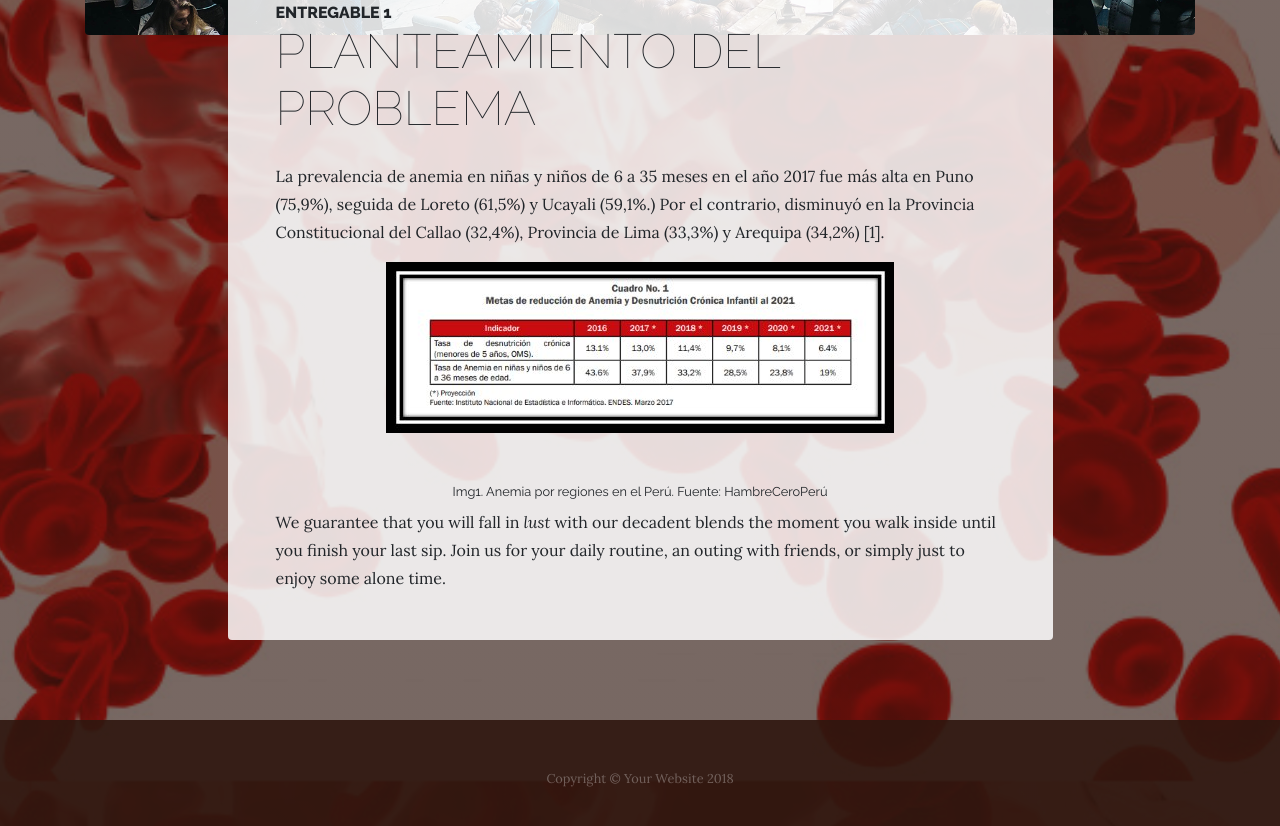
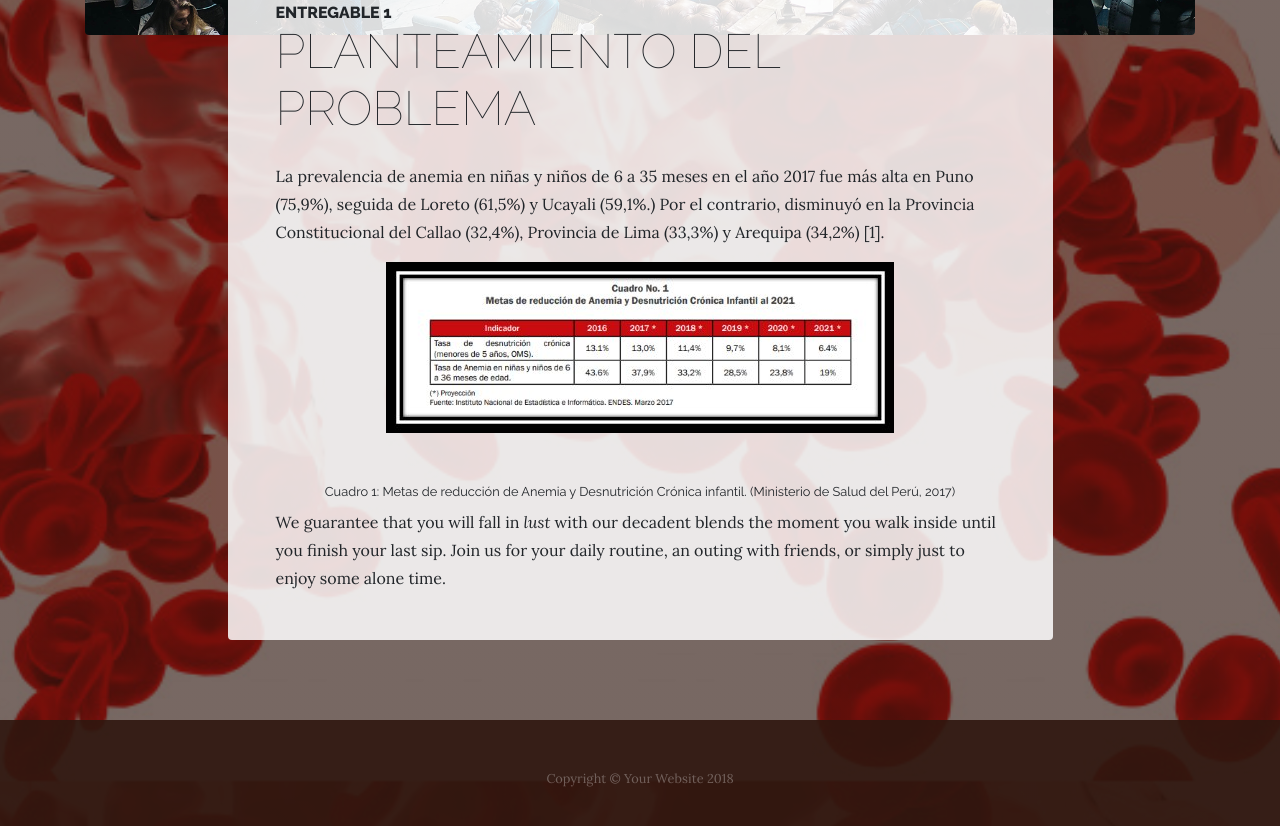
Before and after one commit to JoseCebrian12/GPI2911, a website: page about.html in a window 1280 px wide. Shown: the part 819-1645 px from the top of the page. Drawn offline with Linux system fonts and the light colour scheme.

Commit message:
Update about.html

```diff
--- a/about.html
+++ b/about.html
@@ -70,7 +70,7 @@
                 </h2>
                 <p>La prevalencia de anemia en niñas y niños de 6 a 35 meses en el año 2017 fue más alta en Puno (75,9%), seguida de Loreto (61,5%) y Ucayali (59,1%.) Por el contrario, disminuyó en la Provincia Constitucional del Callao (32,4%), Provincia de Lima (33,3%) y Arequipa (34,2%) [1].</p>
                 <img class="img-fluid mb-5 d-block mx-auto" src="img/cuadro1.jpg" alt="">
-                <h6 align=center><small>Img1. Anemia por regiones en el Perú. Fuente: HambreCeroPerú</small></h6>
+                <h6 align=center><small>Cuadro 1: Metas de reducción de Anemia y Desnutrición Crónica infantil. (Ministerio de Salud del Perú, 2017)</small></h6>
                 <p class="mb-0">We guarantee that you will fall in <em>lust</em> with our decadent blends the moment you walk inside until you finish your last sip. Join us for your daily routine, an outing with friends, or simply just to enjoy some alone time.</p>
               </div>
             </div>
```
